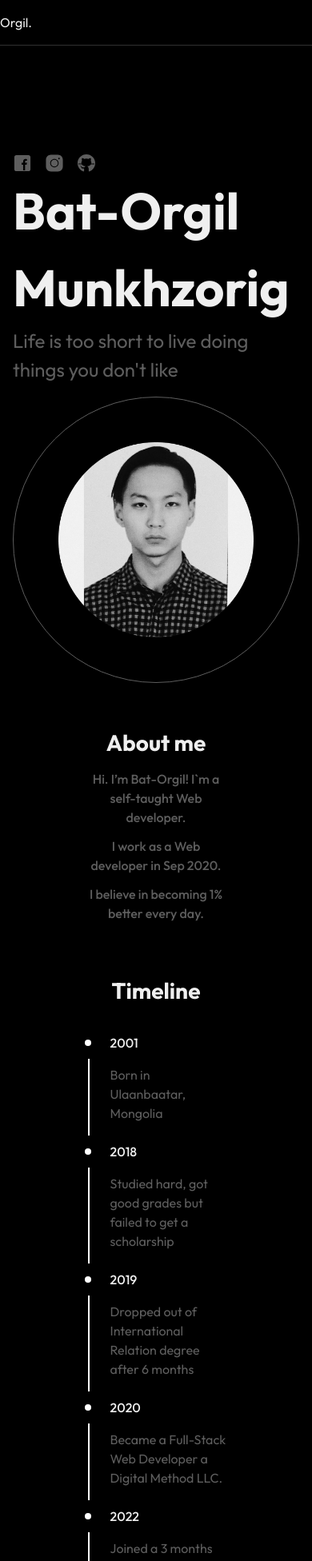
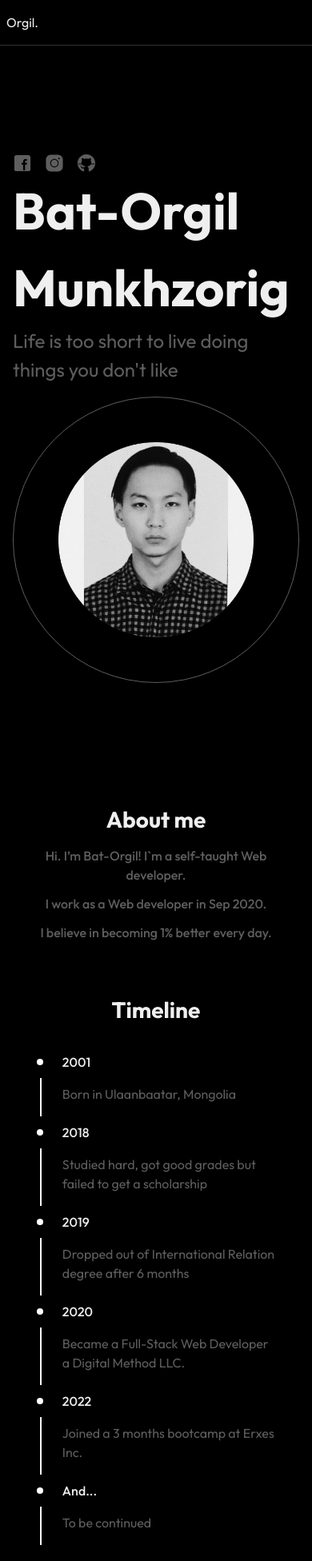
Before and after one commit to orgil0588/orgil, a React (Create React App) app: page / in a window 390 px wide. Shown: the top 1952 px of the page at 80% size. Built offline with nearby package versions, Linux system fonts and the light colour scheme.

Commit message:
little fix

```diff
--- a/src/components/About.tsx
+++ b/src/components/About.tsx
@@ -1,7 +1,7 @@
 import { about, timeline } from "./Data";
 const About = () => {
   return (
-    <div className="w-6/12 mx-auto mt-10  pb-20">
+    <div className="w-10/12 md:w-6/12 mx-auto mt-40 md:mt-10 pb-20">
       <h1 className="text-[28px] font-bold text-center mt-16">About me</h1>
       <div className="text-center text-[#5E5E5E] font-medium">
         {about.map((info) => (
--- a/src/components/Hero.tsx
+++ b/src/components/Hero.tsx
@@ -6,7 +6,7 @@ import github from "../assets/icons/github.svg";
 const Hero = () => {
   return (
     <div className="w-full h-screen grid md:grid-cols-2 gap-4 items-center">
-      <div className="mt-48">
+      <div className="mt-48 md:mt-0">
         <div className="flex items-center justify-start space-x-4">
           <a href="/">
             <img className="w-[24px] h-[24px]" src={facebook} alt="facebook" />
--- a/src/components/Navbar.tsx
+++ b/src/components/Navbar.tsx
@@ -1,6 +1,6 @@
 const Navbar = () => {
   return (
-    <nav className="py-4 bg-transparent backdrop-blur-lg border-b border-[#303030] fixed w-full">
+    <nav className="py-4 px-2 md:px-0 bg-transparent backdrop-blur-lg border-b border-[#303030] fixed w-full">
       <div className="container mx-auto">Orgil.</div>
     </nav>
   );
```
